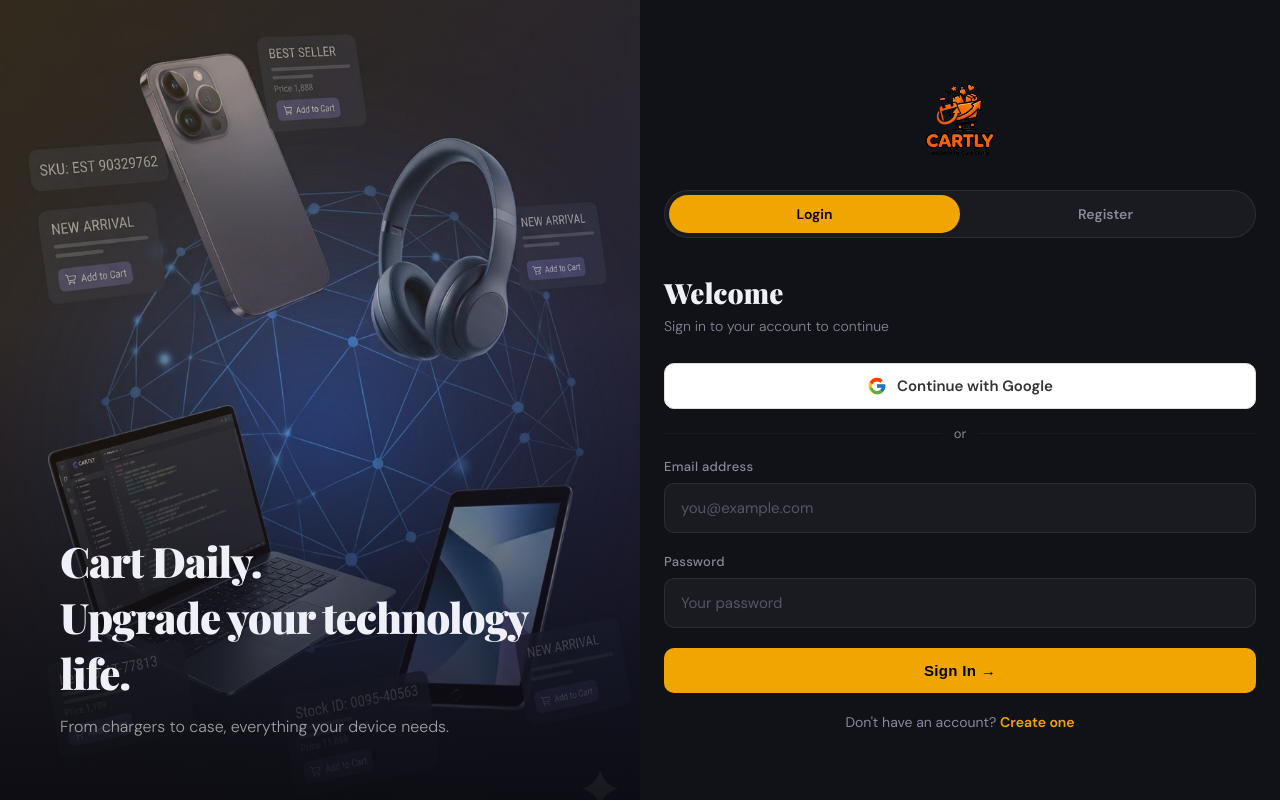
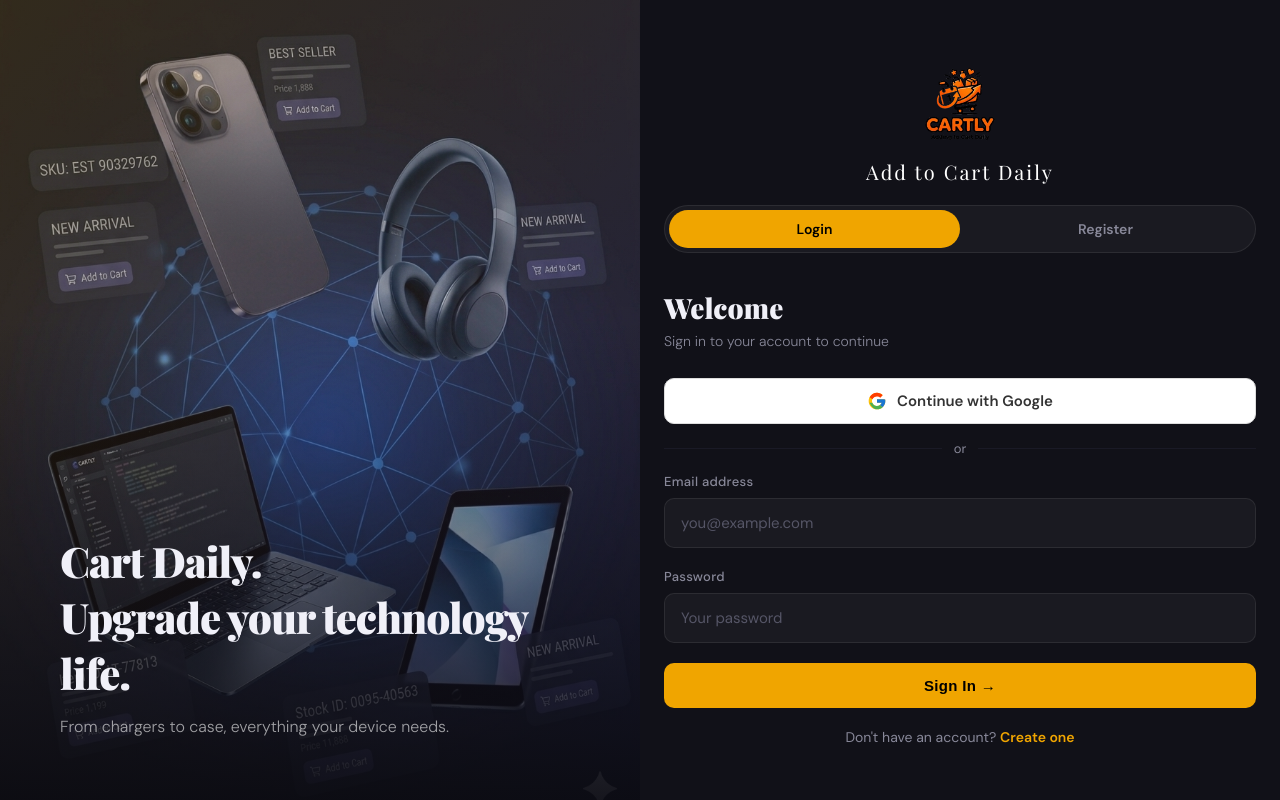
Before and after one commit to garcesjonas0-droid/Cartly, a website: page login.html in a window 1280 px wide. Drawn offline with nearby package versions, Linux system fonts and the light colour scheme; no server answers.

Commit message:
add to cart daily

```diff
--- a/login.html
+++ b/login.html
@@ -21,8 +21,12 @@
 
   <!-- Form Side -->
   <div class="auth-form-side">
-<img src="./logo.png.png" alt="Cartly" style="height:100px;width:auto;display:block;margin:0 auto 20px auto;">
-
+<div style="text-align:center;margin-bottom:20px;">
+  <img src="./logo.png.png" alt="Cartly" style="height:100px;width:auto;display:block;margin:0 auto;">
+  <p style="color:#fff;font-size:20px;letter-spacing:2px;margin-top:4px;font-family:var(--font-display)">
+    Add to Cart Daily
+  </p>
+</div>
     <div class="auth-tabs">
       <button class="auth-tab active" id="tab-login" onclick="showTab('login')">Login</button>
       <button class="auth-tab" id="tab-register" onclick="showTab('register')">Register</button>
```
